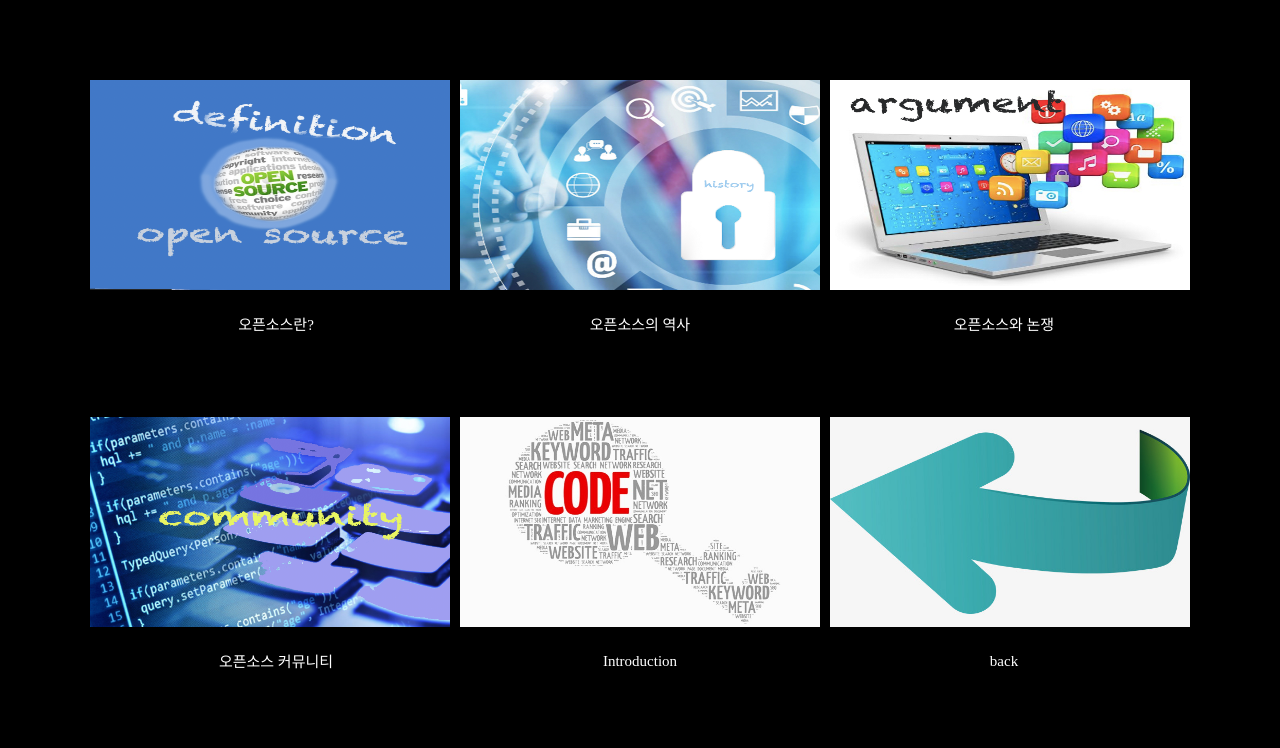
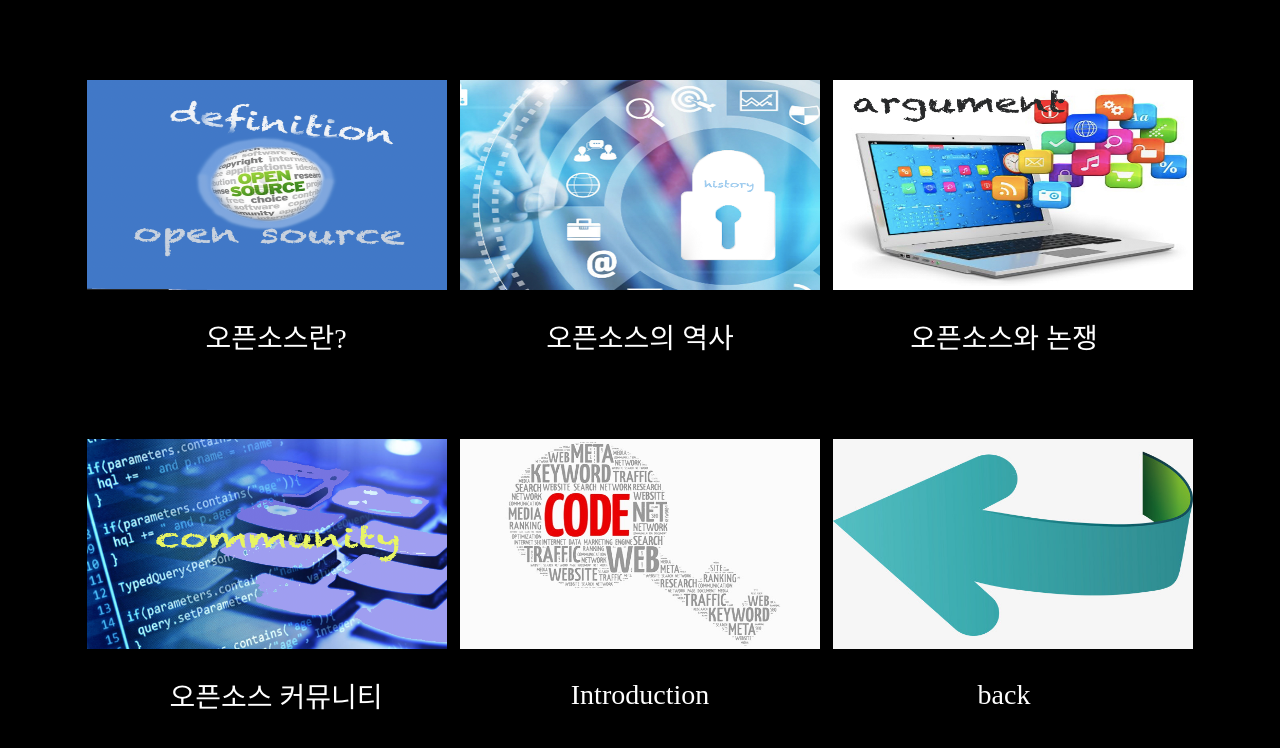
Before and after one commit to yelimpark/A-, a plain HTML site: page web/summary.html in a window 1280 px wide. Drawn offline with Linux system fonts and the light colour scheme; a web font is replaced by a local one.

Commit message:
Update web

```diff
--- a/web/summary.css
+++ b/web/summary.css
@@ -1,3 +1,4 @@
+/* @import url(//fonts.googleapis.com/earlyaccess/hanna.css); */
 html{
     background-color: black;
 }
@@ -10,9 +11,10 @@ p{
 a{
     text-decoration: none;
     color: white;
-    font-size: 15px;
+    font-size: 28px;
     padding: 0;
     margin: 3px;
+    font-family: 'Hanna', serif;
 }
 table{
     margin-right: auto;
--- a/web/summary.html
+++ b/web/summary.html
@@ -6,53 +6,54 @@
     <meta http-equiv="X-UA-Compatible" content="ie=edge">
     <title>Summary</title>
     <link rel="stylesheet" href="summary.css">
+    <link href="https://fonts.googleapis.com/earlyaccess/hanna.css" rel="stylesheet" type="text/css" />
 </head>
 <body>
     <p id="first-line">
+        <a href="1page.html">
+            <img src="./images/definition.png" width="360px" height="210px" title="오픈소스란?">
+        </a>
         <a href="2page.html">
-            <img src="definition.png" width="360px" height="210px" title="오픈소스란?">
+            <img src="./images/history.png" width="360px" height="210px" title="오픈소스의 역사">
         </a>
         <a href="3page.html">
-            <img src="history.png" width="360px" height="210px" title="오픈소스의 역사">
-        </a>
-        <a href="4page.html">
-            <img src="argument.png" width="360px" height="210px" title="오픈소스와 논쟁">
+            <img src="./images/argument.png" width="360px" height="210px" title="오픈소스와 논쟁">
         </a>
     </p>
     <div>
         <table>
             <tr>
                 <td>
-                    <a href="2page.html">오픈소스란?</a>
+                    <a href="1page.html">오픈소스란?</a>
                 </td>
                 <td>
-                    <a href="3page.html">오픈소스의 역사</a>
+                    <a href="2page.html">오픈소스의 역사</a>
                 </td>
                 <td>
-                    <a href="4page.html">오픈소스와 논쟁</a>
+                    <a href="3page.html">오픈소스와 논쟁</a>
                 </td>
             </tr>
         </table>
     </div>
     <p id="second-line">
+        <a href="4page.html">
+            <img src="./images/community.png" width="360px" height="210px" title="오픈소스 커뮤니티">
+        </a>
         <a href="5page.html">
-            <img src="community.png" width="360px" height="210px" title="오픈소스 커뮤니티">
-        </a>
-        <a href="1page.html">
-            <img src="introduction.jpg" width="360px" height="210px" title="introduction">
+            <img src="./images/introduction.jpg" width="360px" height="210px" title="introduction">
         </a>
         <a href="index.html">
-            <img src="back.jpg" width="360px" height="210px" title="Back">
+            <img src="./images/back.jpg" width="360px" height="210px" title="Back">
         </a>
     </p>
     <div>
         <table>
             <tr>
                 <td>
-                    <a href="5page.html">오픈소스 커뮤니티</a>
+                    <a href="4page.html">오픈소스 커뮤니티</a>
                 </td>
                 <td>
-                    <a href="1page.html">Introduction</a>
+                    <a href="5page.html">Introduction</a>
                 </td>
                 <td>
                     <a href="index.html">back</a>
```
Also changed, not shown: web/index.html (+1 -1 lines), web/images/argument.png (renamed from web/argument.png), web/images/back.jpg (renamed from web/back.jpg), web/images/community.png (renamed from web/community.png), web/images/definition.png (renamed from web/definition.png), web/images/history.png (renamed from web/history.png), web/images/introduction.jpg (renamed from web/introduction.jpg), web/images/oss.jpg (renamed from web/oss.jpg).
